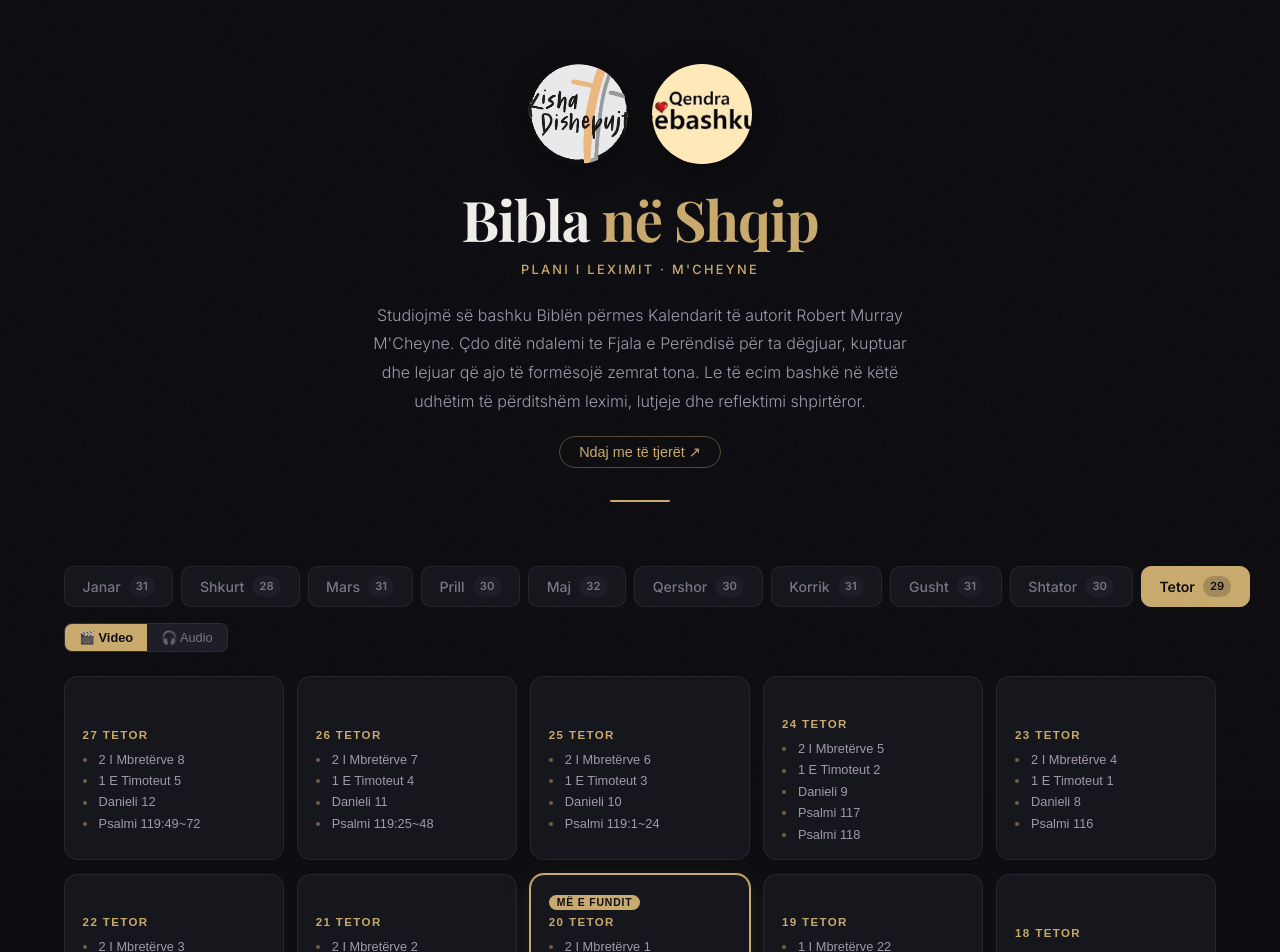
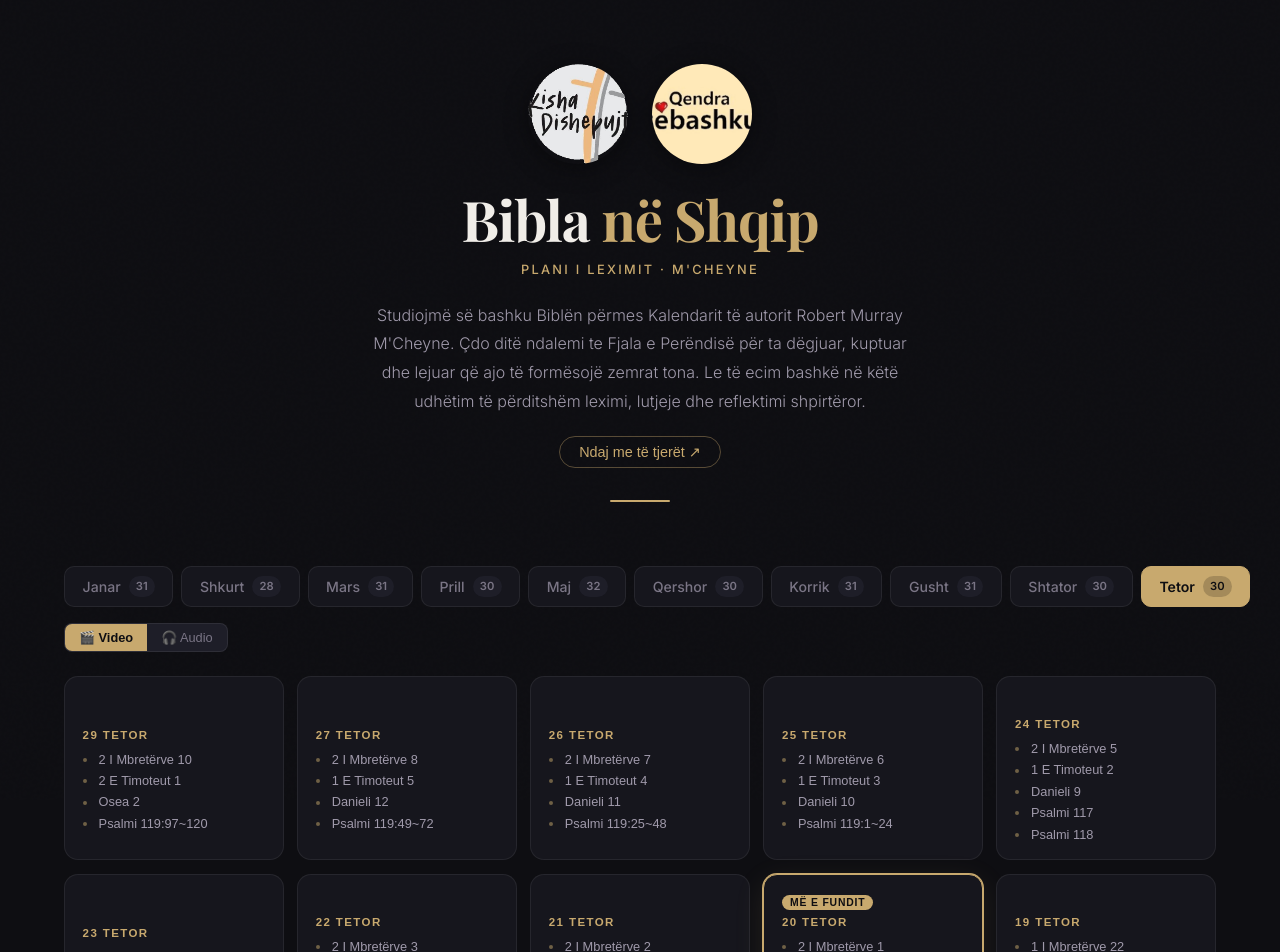
Before and after one commit to jeffandmeredith-max/bibla-shqip, a React (Vite) app: page / in a window 1280 px wide. Shown: the top 952 px of the page. Built offline with nearby package versions, Linux system fonts and the light colour scheme.

Commit message:
chore: daily update 2026-10-29

```diff
--- a/src/data/october.js
+++ b/src/data/october.js
@@ -722,5 +722,28 @@ export const october = [
         "start": 833
       }
     ]
+  },
+  {
+    "day": 29,
+    "date": "29 Tetor",
+    "videoId": "eZQ04pnlHfA",
+    "readings": [
+      {
+        "title": "2 I Mbretërve 10",
+        "start": 0
+      },
+      {
+        "title": "2 E Timoteut 1",
+        "start": 387
+      },
+      {
+        "title": "Osea 2",
+        "start": 527
+      },
+      {
+        "title": "Psalmi 119:97~120",
+        "start": 726
+      }
+    ]
   }
 ]
```
